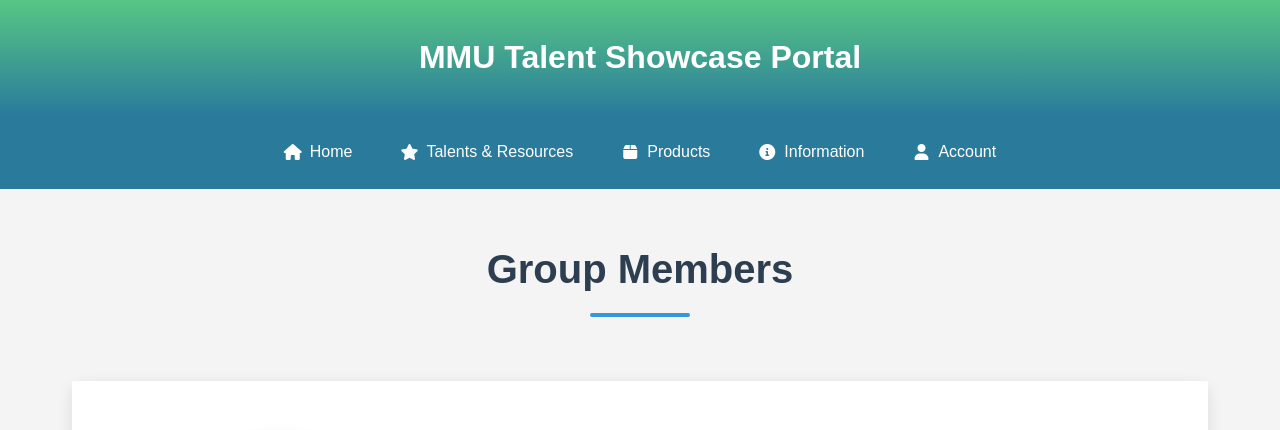
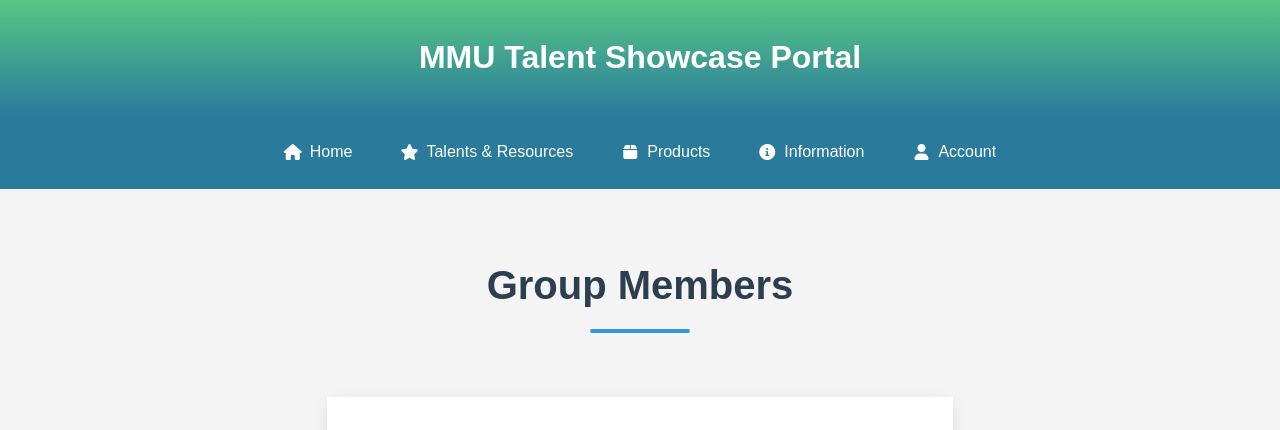
Before and after one commit to Hht5217/CIT6224_GroupQ, a PHP site: page /about-us.php in a window 1280 px wide. Shown: the top 430 px of the page. Run offline with PHP 8.4, Linux system fonts and the light colour scheme.

Commit message:
final changes 1.1

```diff
--- a/assets/css/dashboard.css
+++ b/assets/css/dashboard.css
@@ -3,7 +3,7 @@
     gap: 2rem;
     padding: 2rem;
     max-width: 1400px;
-    margin: 0 auto;
+    margin: 0;
 }
 
 .dashboard-sidebar {
--- a/assets/css/style.css
+++ b/assets/css/style.css
@@ -5,12 +5,16 @@
     box-sizing: border-box;
 }
 
+html, body {
+    height: 100%;
+}
+
 body {
     font-family: 'Arial', sans-serif;
     line-height: 1.6;
     background-color: #f4f4f4;
     min-height: 100vh;
-    /* display: flex; */
+    display: flex;
     flex-direction: column;
 }
 
@@ -1259,8 +1263,6 @@ select.form-control {
 
 /* Dashboard Styles */
 .dashboard-container {
-    /* display: flex; */
-    min-height: calc(100vh - 60px);
     background: #f5f5f5;
 }
 
```
